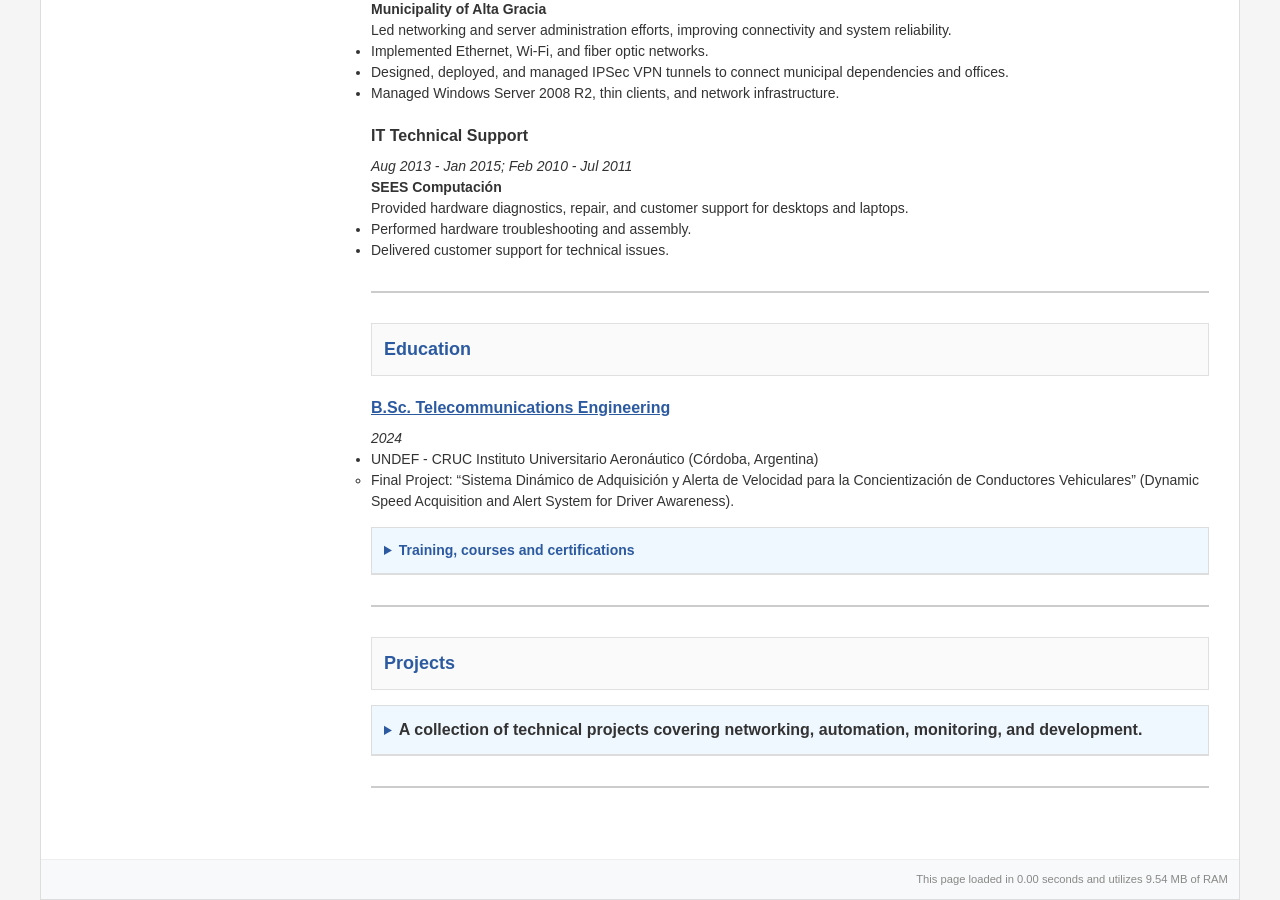
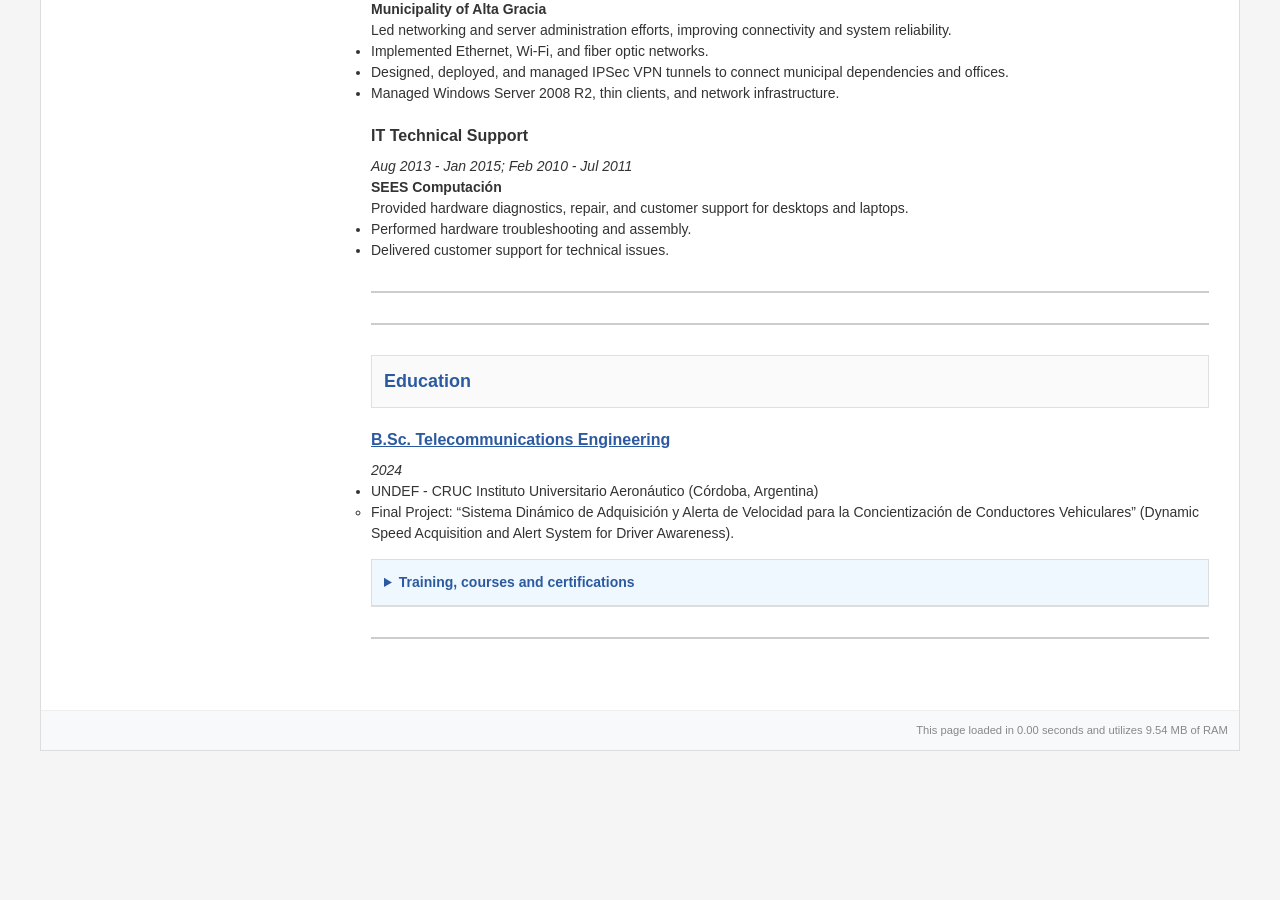
Before and after one commit to fipharraguerre/cv-homepage, a Jekyll site: the page built from index_en.md, in a window 1280 px wide and 900 px high, scrolled down 1382 px. Built offline with Jekyll 4.4.1, drawn with Linux system fonts in a browser that asks for light colours; after the commit the page ends 2133 px from its top, so only the background shows below that.

Commit message:
xp fixes

```diff
--- a/_includes/experience_en.md
+++ b/_includes/experience_en.md
@@ -2,19 +2,19 @@
 *2022 – Present*
 **Independent Contractor at TandemStudio.cloud**
 Ongoing collaboration with a Managed Services Provider (MSP), delivering Level 2 technical support and advanced system administration.
-* Supported and maintained infrastructure for 10+ clients nationwide.
-* Managed servers, networks, and cloud services (Office 365, Azure, Veeam, etc.).
-* Automated routine operations and improved internal technical workflows.
-* Handled escalated incidents and provided guidance to junior technicians.
+- Supported and maintained infrastructure for 10+ clients nationwide.
+- Managed servers, networks, and cloud services (Office 365, Azure, Veeam, etc.).
+- Automated routine operations and improved internal technical workflows.
+- Handled escalated incidents and provided guidance to junior technicians.
 
 ### IT Support and Administration
 *2008 – Present*
 **Self-Employed / Contractor**
 Administration and support of IT infrastructure for small and medium-sized businesses, with a focus on automation, cloud migrations, and security.
-* Designed and managed wired, wireless, virtual, and point-to-point networks.
-* Installed and maintained PBX systems, structured cabling, and on-site connectivity solutions.
-* Administered Office 365, Active Directory, Entra ID, Azure, and Linux-based servers.
-* Provided technical support and project-based services for clients across various industries.
+- Designed and managed wired, wireless, virtual, and point-to-point networks.
+- Installed and maintained PBX systems, structured cabling, and on-site connectivity solutions.
+- Administered Office 365, Active Directory, Entra ID, Azure, and Linux-based servers.
+- Provided technical support and project-based services for clients across various industries.
 
 ### IT Systems Administrator
 *Feb 2020 - Jun 2023*
@@ -47,3 +47,5 @@
 Provided hardware diagnostics, repair, and customer support for desktops and laptops.
 - Performed hardware troubleshooting and assembly.
 - Delivered customer support for technical issues.
+
+---
--- a/index_en.md
+++ b/index_en.md
@@ -123,8 +123,3 @@
 </details>
 
 ---
-
-### Projects
-{% include projects_en.md %}
-
----
```
